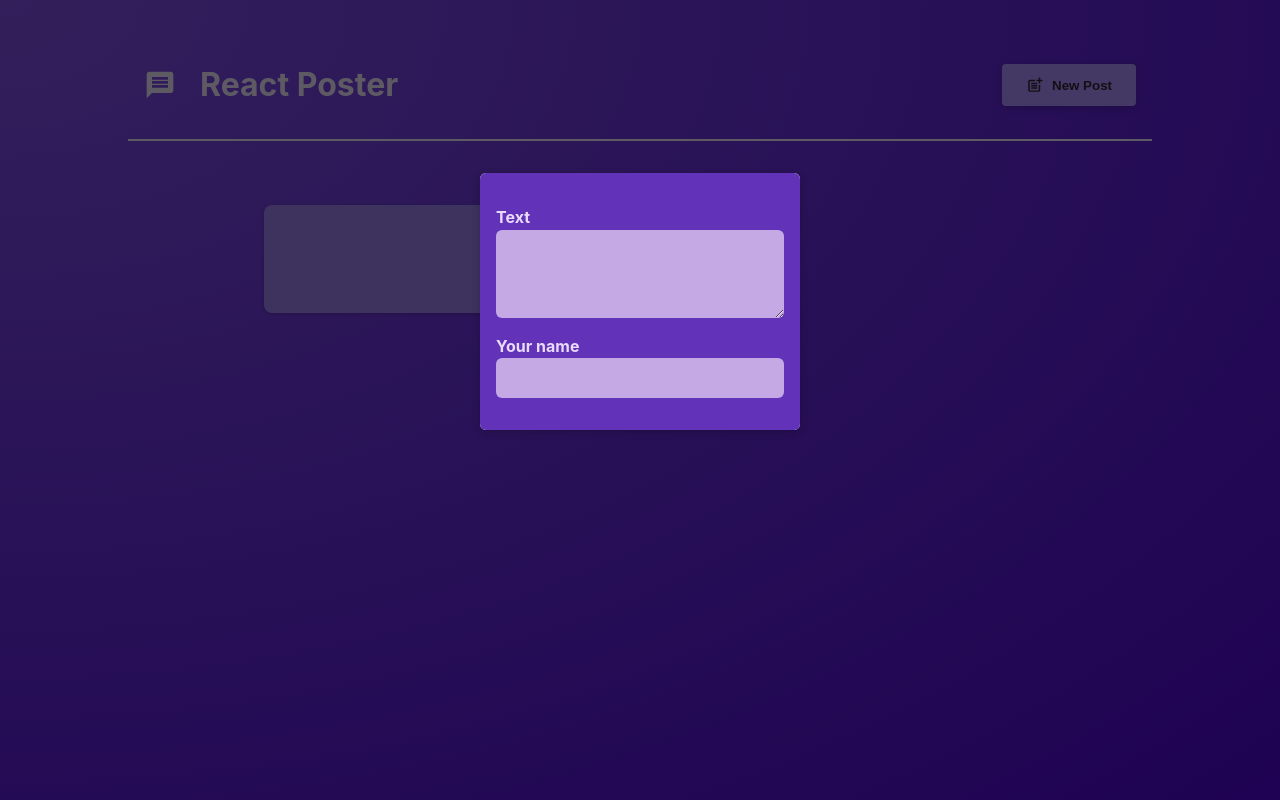
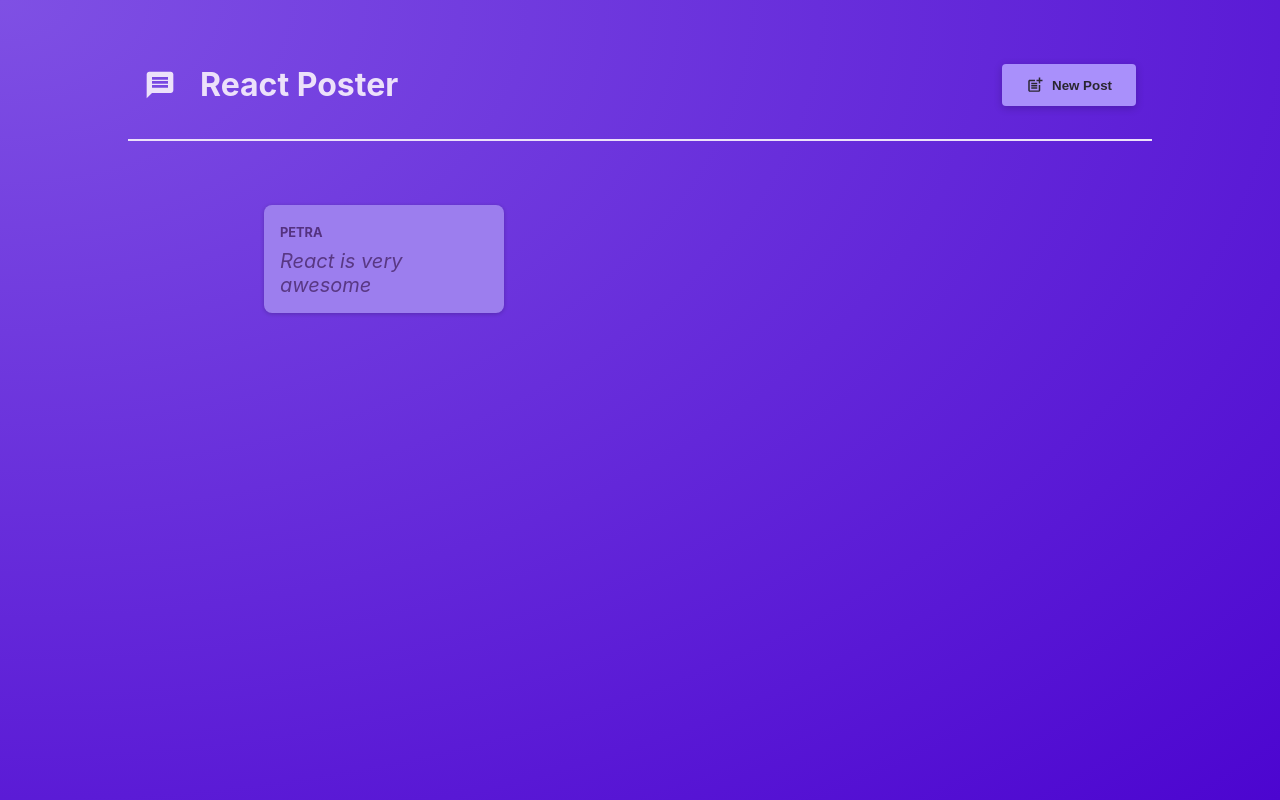
Before and after one commit to CallMeChero/react-recalling, a React (Vite) app: page / in a window 1280 px wide. Built offline with nearby package versions, Linux system fonts and the light colour scheme.

Commit message:
Handling form submission

```diff
--- a/src/App.jsx
+++ b/src/App.jsx
@@ -4,7 +4,7 @@ import { useState } from 'react';
 
 function App() {
 
-  const [modalIsVisible, setModalIsVisible] = useState(true);
+  const [modalIsVisible, setModalIsVisible] = useState(false);
 
   function showModalHandler() {
     setModalIsVisible(true)
--- a/src/components/NewPost.jsx
+++ b/src/components/NewPost.jsx
@@ -1,15 +1,48 @@
 import classes from './NewPost.module.css';
+import { useState } from 'react';
 
-function NewPost(props) {
+function NewPost({onCancel}) {
+
+    const [enteredBody, setEnteredBody] = useState('');
+    const [enteredAuthor, setEnteredAuthor] = useState('');
+
+    function bodyChangeHandler(event) {
+        setEnteredBody(event.target.value)
+    }
+
+    function authorChangeHandler(event) {
+        setEnteredAuthor(event.target.value)
+    }
+
+    function submitHandler(event) {
+        event.preventDefault();
+        const postData = {
+            body: enteredBody,
+            author: enteredAuthor
+        };
+
+        console.log(postData)
+
+        onCancel();
+    }
+
     return (
-        <form className={classes.form}>
+        <form className={classes.form} onSubmit={submitHandler}>
             <p>
                 <label htmlFor="body">Text</label>
-                <textarea id="body" required rows={3} onChange={props.onBodyChange}/>
+                <textarea id="body" required rows={3} onChange={bodyChangeHandler}/>
             </p>
             <p>
                 <label htmlFor="name">Your name</label>
-                <input type="text" id="name" required onChange={props.onAuthorChange}/>
+                <input type="text" id="name" required onChange={authorChangeHandler}/>
+            </p>
+            <p className={classes.actions}>
+                <button type="button" onClick={onCancel}>
+                    Cancel
+                </button>
+                <button>
+                    Submit
+                </button>
             </p>
         </form>
     );
--- a/src/components/PostList.jsx
+++ b/src/components/PostList.jsx
@@ -1,31 +1,18 @@
 import Post from './Post';
 import NewPost from './NewPost';
 import classes from './PostList.module.css';
-import { useState } from 'react';
 import Modal from './Modal';
 
 function PostList({onHideModal, modalIsVisible}) {
-
-    const [enteredBody, setEnteredBody] = useState('');
-    const [enteredAuthor, setEnteredAuthor] = useState('');
-
-    function bodyChangeHandler(event) {
-        setEnteredBody(event.target.value)
-    }
-
-    function authorChangeHandler(event) {
-        setEnteredAuthor(event.target.value)
-    }
 
     return (
         <>
             { modalIsVisible
                 && <Modal onClose={onHideModal}>
-                    <NewPost onAuthorChange={authorChangeHandler} onBodyChange={bodyChangeHandler}/>
+                    <NewPost onCancel={onHideModal}/>
                 </Modal>
             }
             <ul className={classes.posts}>
-                <Post author={enteredAuthor} body={enteredBody}/>
                 <Post author="Petra" body="React is very awesome"/>
             </ul>
         </>
```
